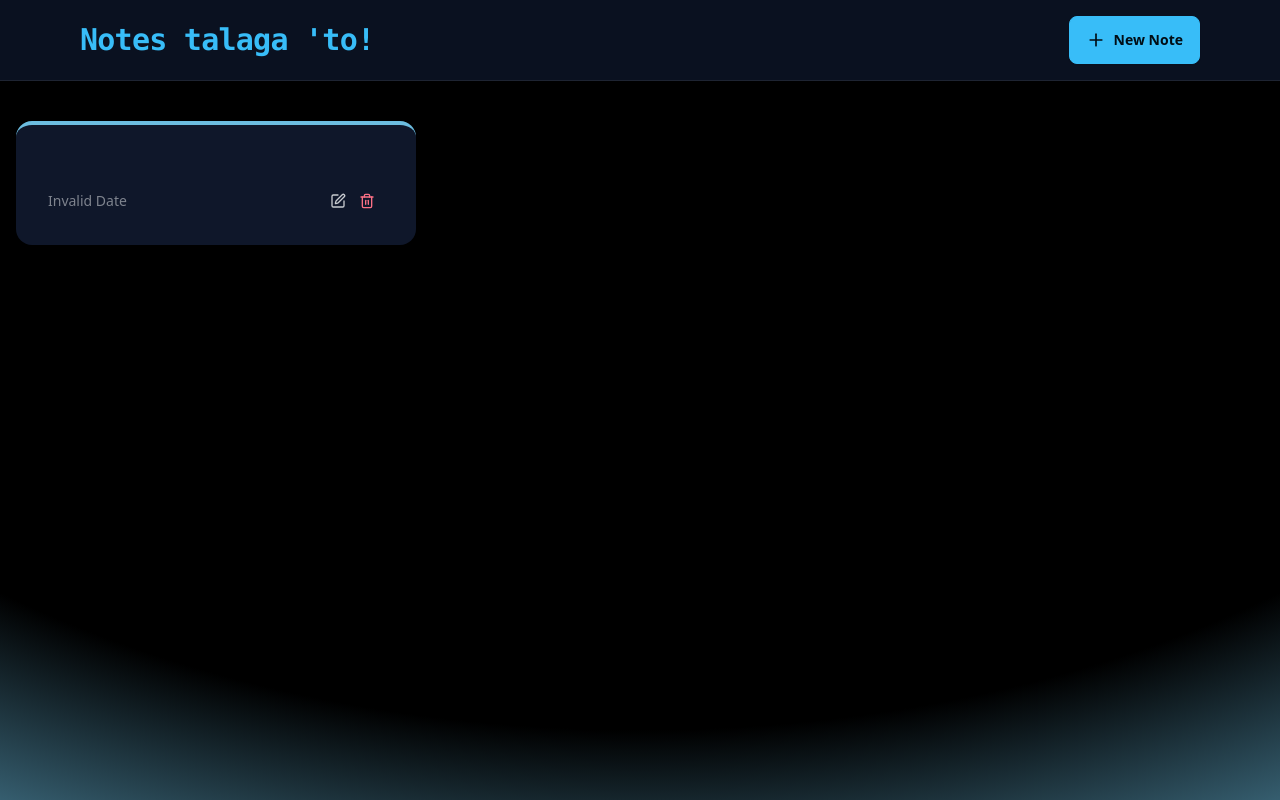
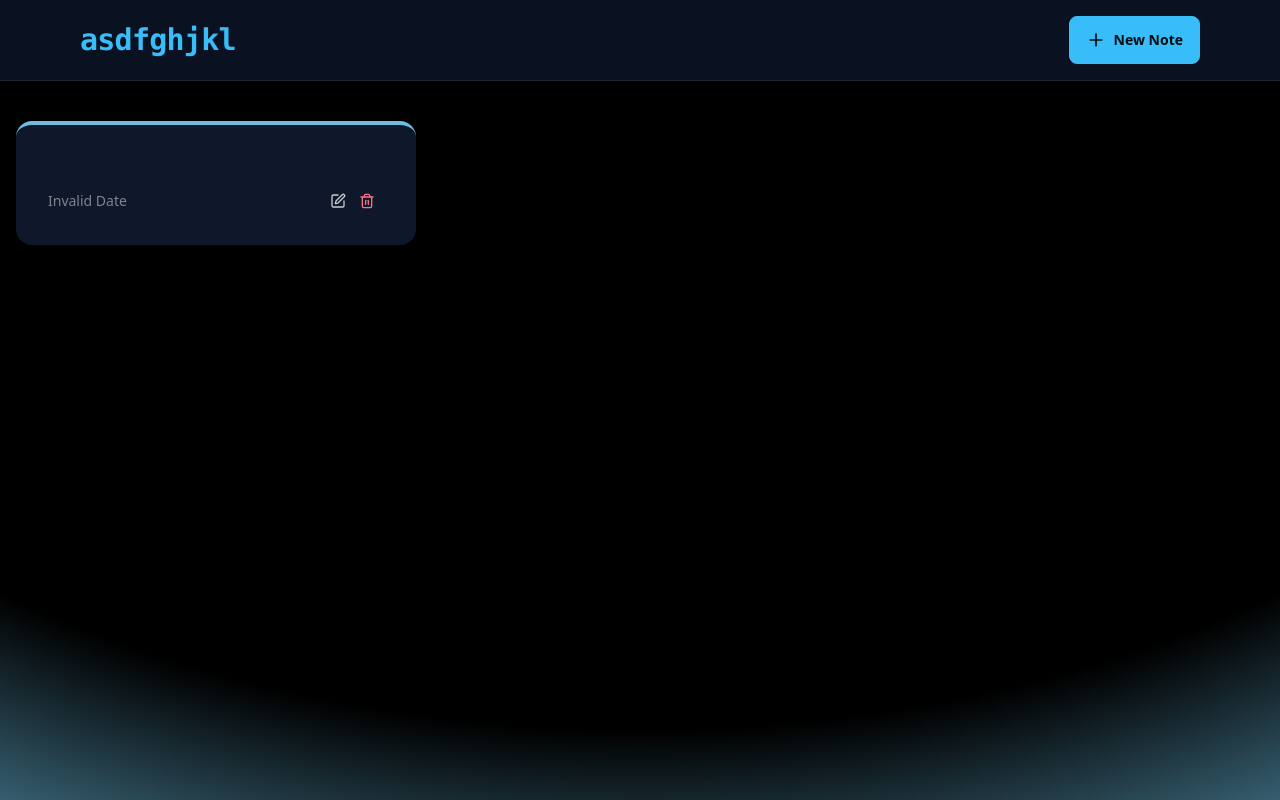
Before and after one commit to palmero-jerome07/mern-thinkboard, a React app in the folder frontend/: page / in a window 1280 px wide. Built offline with nearby package versions, Linux system fonts and the light colour scheme; no server answers; the HTML template or start-up script is replaced by a standard one.

Commit message:
Changed navbar text

```diff
--- a/frontend/src/components/Navbar.jsx
+++ b/frontend/src/components/Navbar.jsx
@@ -7,7 +7,7 @@ const Navbar = () => {
       <div className="mx-auto max-w-6xl p-4">
         <div className="flex items-center justify-between">
           <h1 className="text-3xl font-bold text-primary font-mono tracking-tight">
-            Notes talaga 'to!
+            asdfghjkl
           </h1>
           <div className="flex items-center gap-4">
             <Link to={"/create"} className="btn btn-primary">
```
